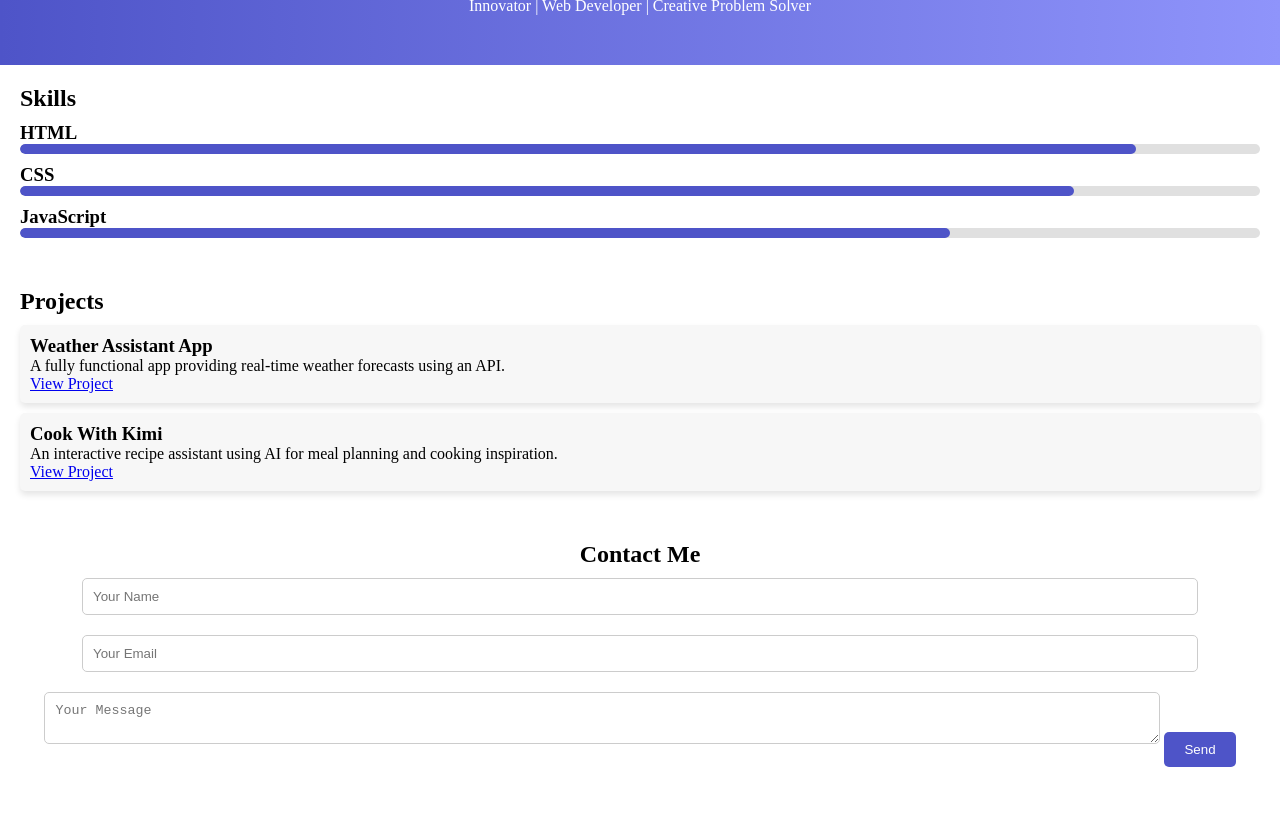
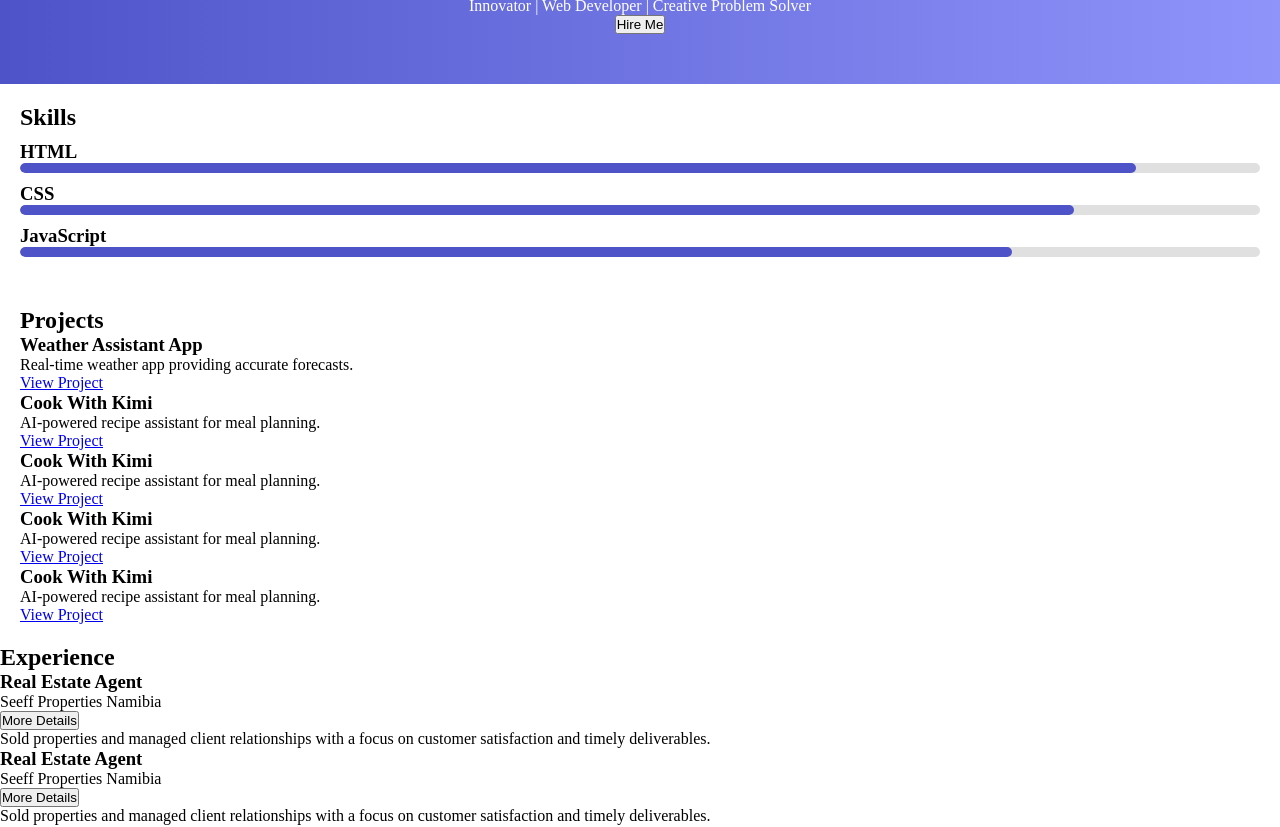
Before and after one commit to kimnanuseb/Coding, a plain HTML site: page index.html in a window 1280 px wide. Shown: the part 90-917 px from the top of the page. Before the commit the page ends 877 px from the top, so only its background shows below. Drawn offline with Linux system fonts and the light colour scheme.

Commit message:
Update index.html

```diff
--- a/index.html
+++ b/index.html
@@ -3,15 +3,18 @@
 <head>
     <meta charset="UTF-8">
     <meta name="viewport" content="width=device-width, initial-scale=1.0">
-    <title>Giovanni Nanuseb - Portfolio</title>
+    <title>Giovanni Nanuseb Portfolio</title>
     <link rel="stylesheet" href="styles.css">
     <script src="script.js" defer></script>
 </head>
 <body>
     <!-- Hero Section -->
     <header id="hero">
-        <h1>Giovanni Nanuseb</h1>
-        <p>Innovator | Web Developer | Creative Problem Solver</p>
+        <div class="hero-content">
+            <h1>Giovanni Nanuseb</h1>
+            <p>Innovator | Web Developer | Creative Problem Solver</p>
+            <button onclick="scrollToSection('contact')">Hire Me</button>
+        </div>
     </header>
 
     <!-- Skills Section -->
@@ -27,22 +30,60 @@
         </div>
         <div class="skill">
             <h3>JavaScript</h3>
-            <div class="progress-bar"><span style="width: 75%;"></span></div>
+            <div class="progress-bar"><span style="width: 80%;"></span></div>
         </div>
     </section>
 
     <!-- Projects Section -->
     <section id="projects">
         <h2>Projects</h2>
-        <div class="project">
+        <div class="project-card">
             <h3>Weather Assistant App</h3>
-            <p>A fully functional app providing real-time weather forecasts using an API.</p>
+            <p>Real-time weather app providing accurate forecasts.</p>
             <a href="https://kimnanuseb.github.io/Weather-Assistent-App/" target="_blank">View Project</a>
         </div>
-        <div class="project">
+        <div class="project-card">
             <h3>Cook With Kimi</h3>
-            <p>An interactive recipe assistant using AI for meal planning and cooking inspiration.</p>
+            <p>AI-powered recipe assistant for meal planning.</p>
             <a href="https://kimnanuseb.github.io/cook-with-kimi/" target="_blank">View Project</a>
+        </div>
+        <div class="project-card">
+            <h3>Cook With Kimi</h3>
+            <p>AI-powered recipe assistant for meal planning.</p>
+            <a href="https://kimnanuseb.github.io/cook-with-kimi/" target="_blank">View Project</a>
+        </div>
+        <div class="project-card">
+            <h3>Cook With Kimi</h3>
+            <p>AI-powered recipe assistant for meal planning.</p>
+            <a href="https://kimnanuseb.github.io/cook-with-kimi/" target="_blank">View Project</a>
+        </div>
+        <div class="project-card">
+            <h3>Cook With Kimi</h3>
+            <p>AI-powered recipe assistant for meal planning.</p>
+            <a href="https://kimnanuseb.github.io/cook-with-kimi/" target="_blank">View Project</a>
+        </div>
+    </section>
+
+     <!-- Experience Section -->
+    <section id="experience">
+        <h2>Experience</h2>
+        <div class="experience-item">
+            <h3>Real Estate Agent</h3>
+            <p>Seeff Properties Namibia</p>
+            <button onclick="toggleDetails('exp1')">More Details</button>
+            <p id="exp1" class="details">Sold properties and managed client relationships with a focus on customer satisfaction and timely deliverables.</p>
+        </div>
+         <div class="experience-item">
+            <h3>Real Estate Agent</h3>
+            <p>Seeff Properties Namibia</p>
+            <button onclick="toggleDetails('exp1')">More Details</button>
+            <p id="exp1" class="details">Sold properties and managed client relationships with a focus on customer satisfaction and timely deliverables.</p>
+        </div>
+         <div class="experience-item">
+            <h3>Real Estate Agent</h3>
+            <p>Seeff Properties Namibia</p>
+            <button onclick="toggleDetails('exp1')">More Details</button>
+            <p id="exp1" class="details">Sold properties and managed client relationships with a focus on customer satisfaction and timely deliverables.</p>
         </div>
     </section>
 
```
